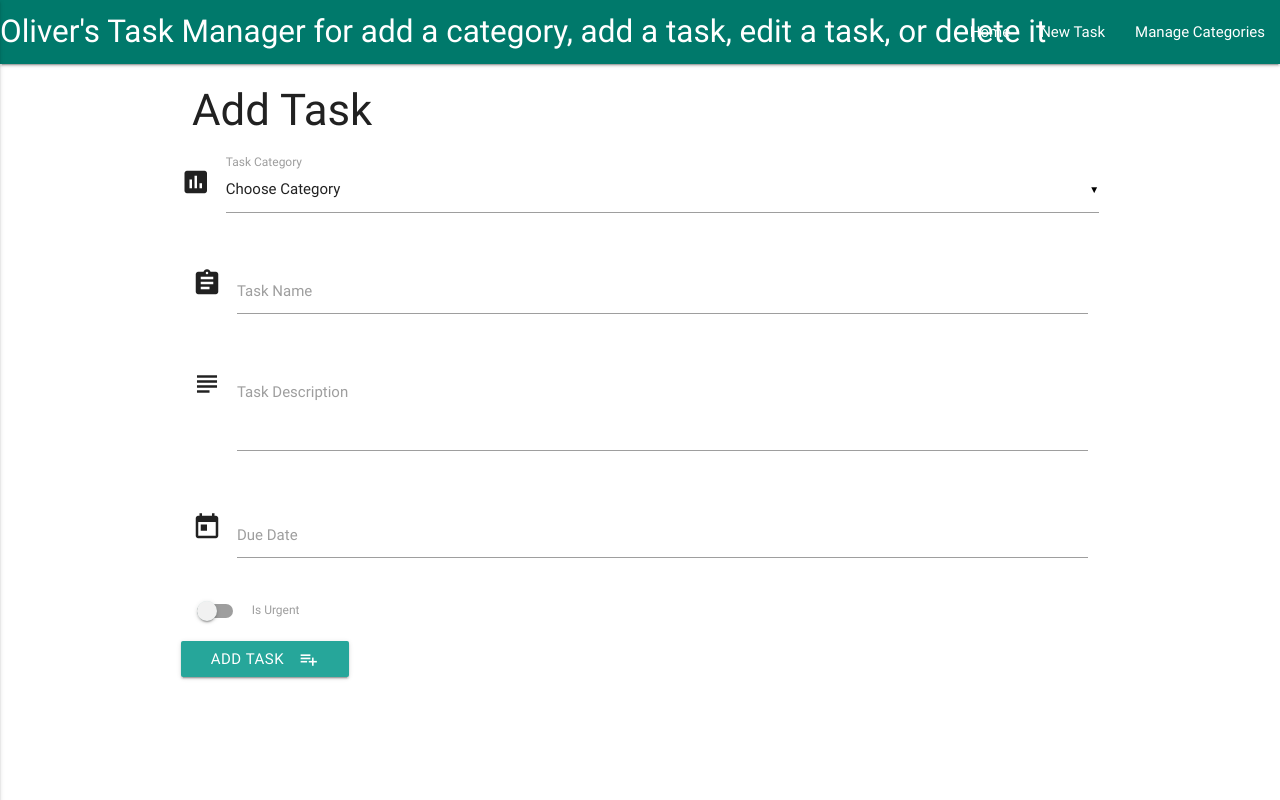
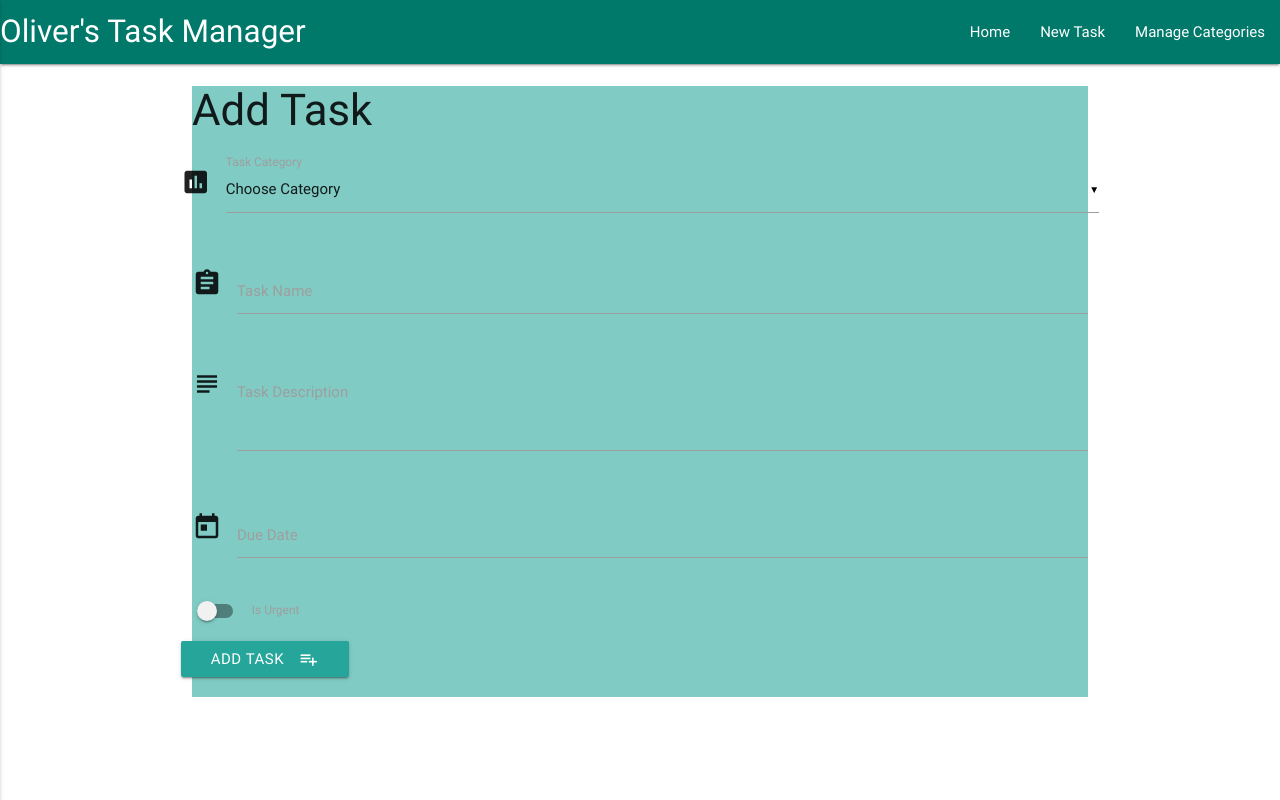
Before and after one commit to onadj/task-manager, a Flask app: page /add_task in a window 1280 px wide. Run offline with Flask 2, Linux system fonts and the light colour scheme; data that the repository does not hold is empty; some libraries are stand-ins or nearby versions.

Commit message:
push to heroku

```diff
--- a/templates/base.html
+++ b/templates/base.html
@@ -11,8 +11,7 @@
     <header>
         <nav>
             <div class="nav-wrapper #00796b teal darken-2">
-                <a href="{{url_for('get_tasks')}}" class="brand-logo">Oliver's Task Manager for
-add a category, add a task, edit a task, or delete it</a>
+                <a href="{{url_for('get_tasks')}}" class="brand-logo">Oliver's Task Manager</a>
                 <a href="#" data-activates="mobile-demo" class="button-collapse"><i class="material-icons">menu</i></a>
                 <ul id="nav-mobile" class="right hide-on-med-and-down">
                     <li><a href="{{url_for('get_tasks')}}">Home</a></li>
@@ -27,7 +26,7 @@ add a category, add a task, edit a task, or delete it</a>
             </div>
         </nav>
     </header>
-    <div class="container">
+    <div class="container #80cbc4 teal lighten-3">
         {% block content %} {% endblock %}
     </div>
     <script src="https://cdnjs.cloudflare.com/ajax/libs/jquery/3.2.1/jquery.min.js"></script>
```
